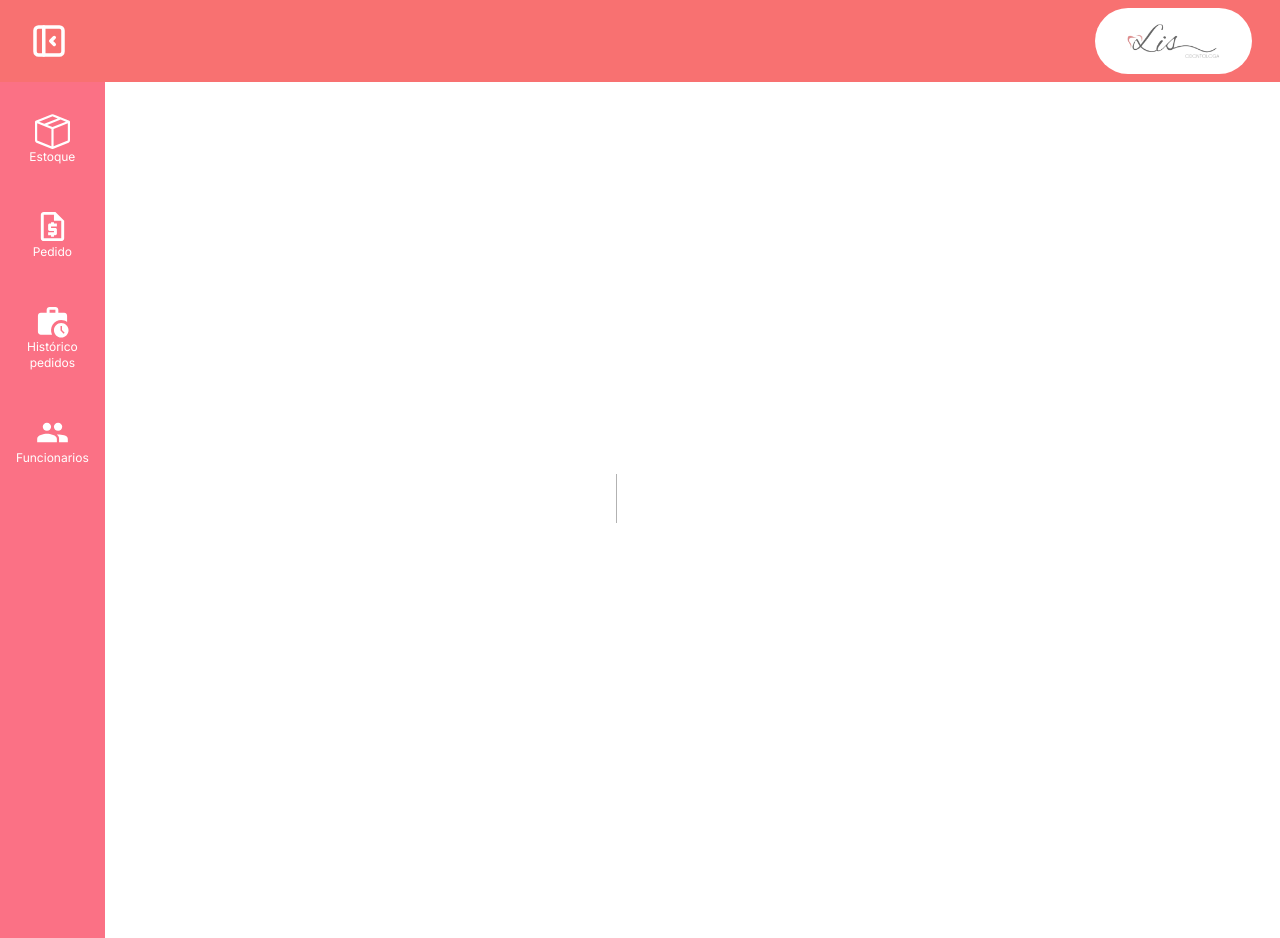
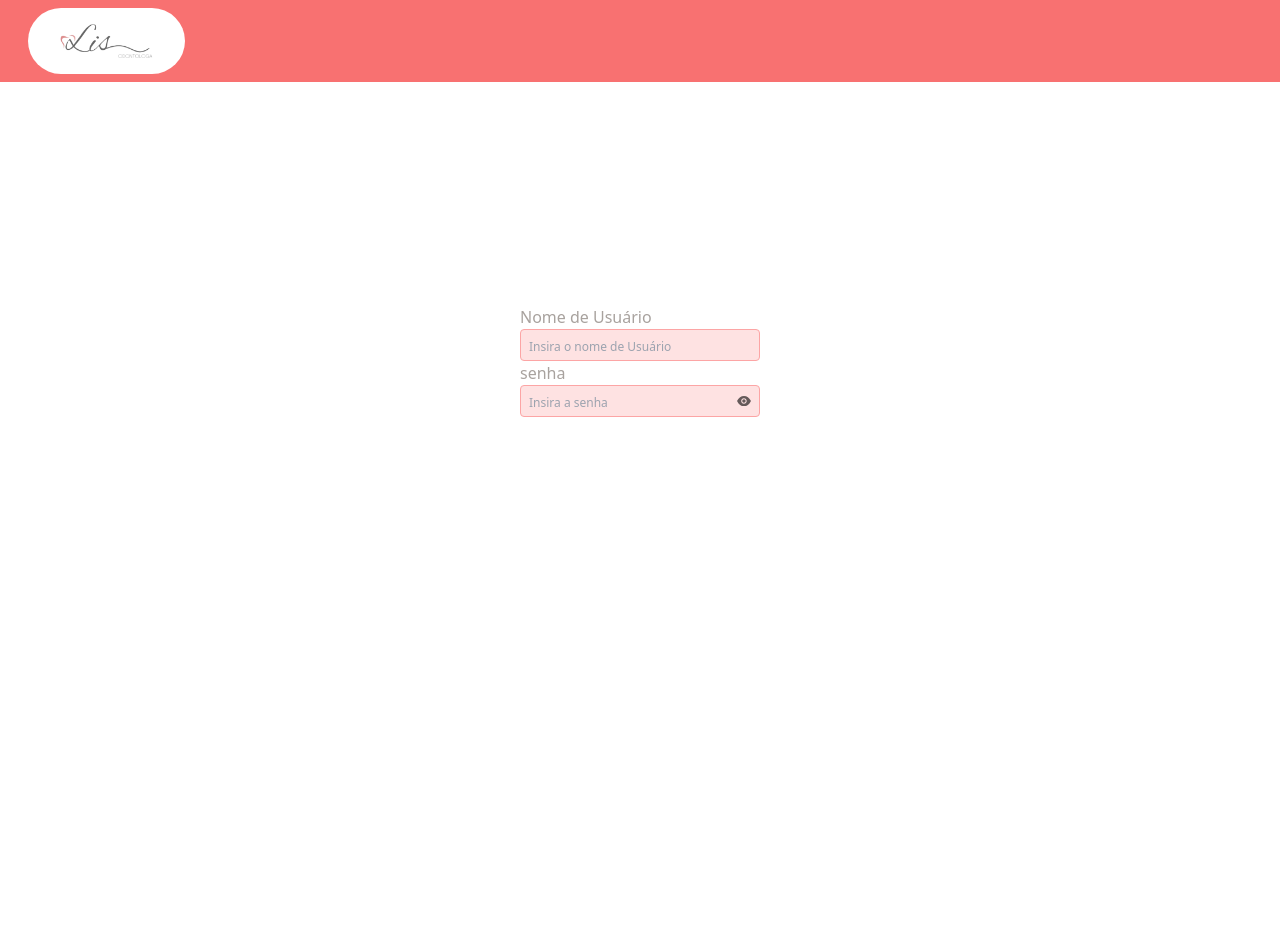
Before and after one commit to AleksVale/Modelagem, a Next.js app in the folder modelagem/: page /Login in a window 1280 px wide. Before the commit this address had no page. After the commit the page ends 800 px from the top, so only its background shows below. Built offline with nearby package versions, Linux system fonts and the light colour scheme.

Commit message:
Alternative layouts

```diff
--- a/modelagem/package.json
+++ b/modelagem/package.json
@@ -19,6 +19,7 @@
     "knex": "^2.4.2",
     "mysql2": "^3.3.1",
     "next": "13.3.0",
+    "next-auth": "^4.22.1",
     "postcss": "8.4.22",
     "react": "18.2.0",
     "react-dom": "18.2.0",
--- /dev/null
+++ b/modelagem/src/components/AlternativeLayout.tsx
@@ -0,0 +1,19 @@
+import React, { ReactNode } from 'react'
+import Header from './Header'
+
+type AlternativeLayoutProps = {
+  children: ReactNode
+}
+
+const AlternativeLayout = ({ children }: AlternativeLayoutProps) => {
+  return (
+    <div className="h-screen flex flex-col">
+      <Header isLogin />
+      <main className="flex-1 flex items-center justify-center mb-40">
+        {children}
+      </main>
+    </div>
+  )
+}
+
+export default AlternativeLayout
--- a/modelagem/src/components/Header.tsx
+++ b/modelagem/src/components/Header.tsx
@@ -1,11 +1,18 @@
 import Image from 'next/image'
 import { TbLayoutSidebarLeftCollapse } from 'react-icons/tb'
 import logo from '../assets/logo.png'
-export default function Header(){
-  return(
+interface HeaderProps {
+  isLogin?: boolean
+}
+export default function Header({ isLogin = false }: HeaderProps) {
+  return (
     <header className="flex w-screen items-center justify-between bg-red-400 py-2 px-7">
-      <TbLayoutSidebarLeftCollapse size={42} color="#fff"/>
-      <Image src={logo} alt="logo" className='bg-white px-8 py-4 rounded-full'/>
+      {!isLogin && <TbLayoutSidebarLeftCollapse size={42} color="#fff" />}
+      <Image
+        src={logo}
+        alt="logo"
+        className="bg-white px-8 py-4 rounded-full"
+      />
     </header>
   )
 }
--- a/modelagem/src/components/Layout.tsx
+++ b/modelagem/src/components/Layout.tsx
@@ -9,7 +9,7 @@ type LayoutProps = {
   children: ReactNode
 }
 
-export default function Layout({ children }) {
+export default function Layout({ children }: LayoutProps) {
   return (
     <div className="h-screen flex flex-col">
       <Header />
--- a/modelagem/src/components/SimpleInput.tsx
+++ b/modelagem/src/components/SimpleInput.tsx
@@ -27,8 +27,9 @@ const SimpleInput: React.FC<ISimpleInputProps> = ({
     <div className="text-stone-400">
       {label && <p>{label}</p>}
       <div className="flex items-center relative">
-        <input className="px-2 placeholder:text-xs text-black bg-red-100 rounded border border-red-300 block w-24 md:w-32 lg:w-52 xl:w-60 2xl:w-72 h-8 pr-8 focus:outline-red-400"
-          name = {nameInput}
+        <input
+          className="px-2 placeholder:text-xs text-black bg-red-100 rounded border border-red-300 block w-24 md:w-32 lg:w-52 xl:w-60 2xl:w-72 h-8 pr-8 focus:outline-red-400"
+          name={nameInput}
           type={typeInput}
           placeholder={placeholder || ''}
           onChange={(e) => onChangeValue(e.target.value, nameInput)}
--- /dev/null
+++ b/modelagem/src/pages/Login.tsx
@@ -0,0 +1,35 @@
+import AlternativeLayout from '@/components/AlternativeLayout'
+import SimpleInput from '@/components/SimpleInput'
+import React, { useState } from 'react'
+
+export default function Login() {
+  const [nomeUsuario, setNomeUsuario] = useState<string>('')
+  const [senha, setSenha] = useState<string>('')
+  return (
+    <div className="flex flex-col items-center justify-center">
+      <SimpleInput
+        value={nomeUsuario}
+        label="Nome de Usuário"
+        nameInput="name"
+        placeholder="Insira o nome de Usuário"
+        onChangeValue={(e) => {
+          setNomeUsuario(e)
+        }}
+      />
+      <SimpleInput
+        label="senha"
+        value={senha}
+        placeholder="Insira a senha"
+        type="password"
+        nameInput="password"
+        onChangeValue={(e) => {
+          setSenha(e)
+        }}
+      />
+    </div>
+  )
+}
+
+Login.getLayout = function (page: React.ReactNode) {
+  return <AlternativeLayout>{page}</AlternativeLayout>
+}
--- a/modelagem/src/pages/_app.tsx
+++ b/modelagem/src/pages/_app.tsx
@@ -1,11 +1,12 @@
 import Layout from '@/components/Layout'
+import React from 'react'
 import '@/styles/globals.css'
 import type { AppProps } from 'next/app'
 
 export default function App({ Component, pageProps }: AppProps) {
-  return (
-    <Layout>
-      <Component {...pageProps} />)
-    </Layout>
-  )
+  const getLayout =
+    Component.getLayout ||
+    ((page: React.ReactElement) => <Layout>{page}</Layout>)
+
+  return getLayout(<Component {...pageProps} />)
 }
--- /dev/null
+++ b/modelagem/src/pages/api/auth/auth.ts
@@ -0,0 +1,8 @@
+import NextAuth from 'next-auth'
+import Login from '@/Controllers/login'
+const options = {
+  providers: [],
+  adapter: Login as any,
+}
+
+export default (req, res) => NextAuth(req, res, options)
--- a/modelagem/src/pages/api/cadastro-funcionario.tsx
+++ b/modelagem/src/pages/api/cadastro-funcionario.ts
@@ -13,8 +13,7 @@ export default function handler(
   req: NextApiRequest,
   res: NextApiResponse<Data>,
 ) {
-  const { nomeCompleto, nomeUsuario, senha, confirmarSenha, cargo, cpfCro } =
-    req.body
+  const { nomeCompleto, nomeUsuario, senha, cargo } = req.body
 
   knexInstance('users')
     .insert({
--- a/modelagem/src/pages/estoque.tsx
+++ b/modelagem/src/pages/estoque.tsx
@@ -13,7 +13,6 @@ export default function Estoque() {
       </article>
       <article>
         <h1>teste</h1>
-        <SimpleInput />
       </article>
     </section>
   )
```
Also changed, not shown: modelagem/src/Controllers/Login.ts (added, +29 -0 lines), 1 other file (tests, documents, lock files or other folders).
